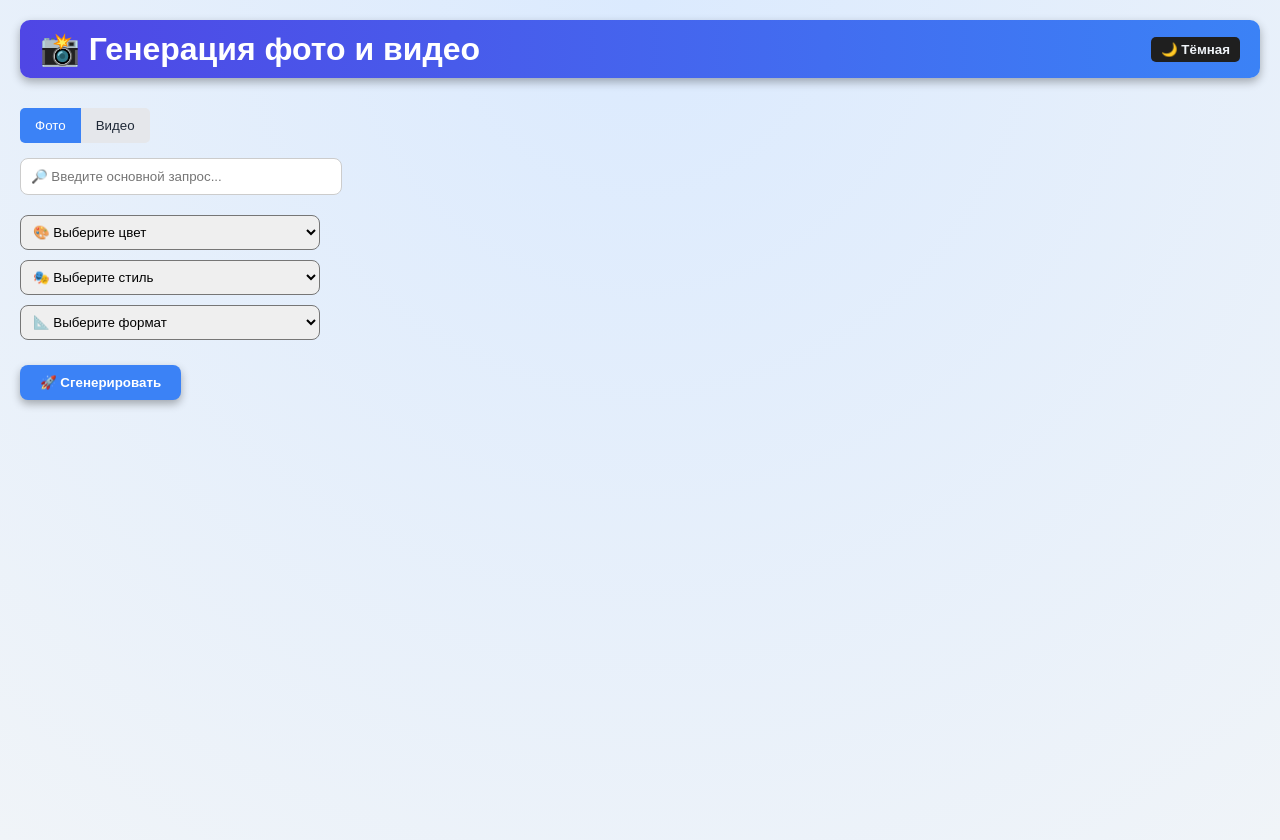
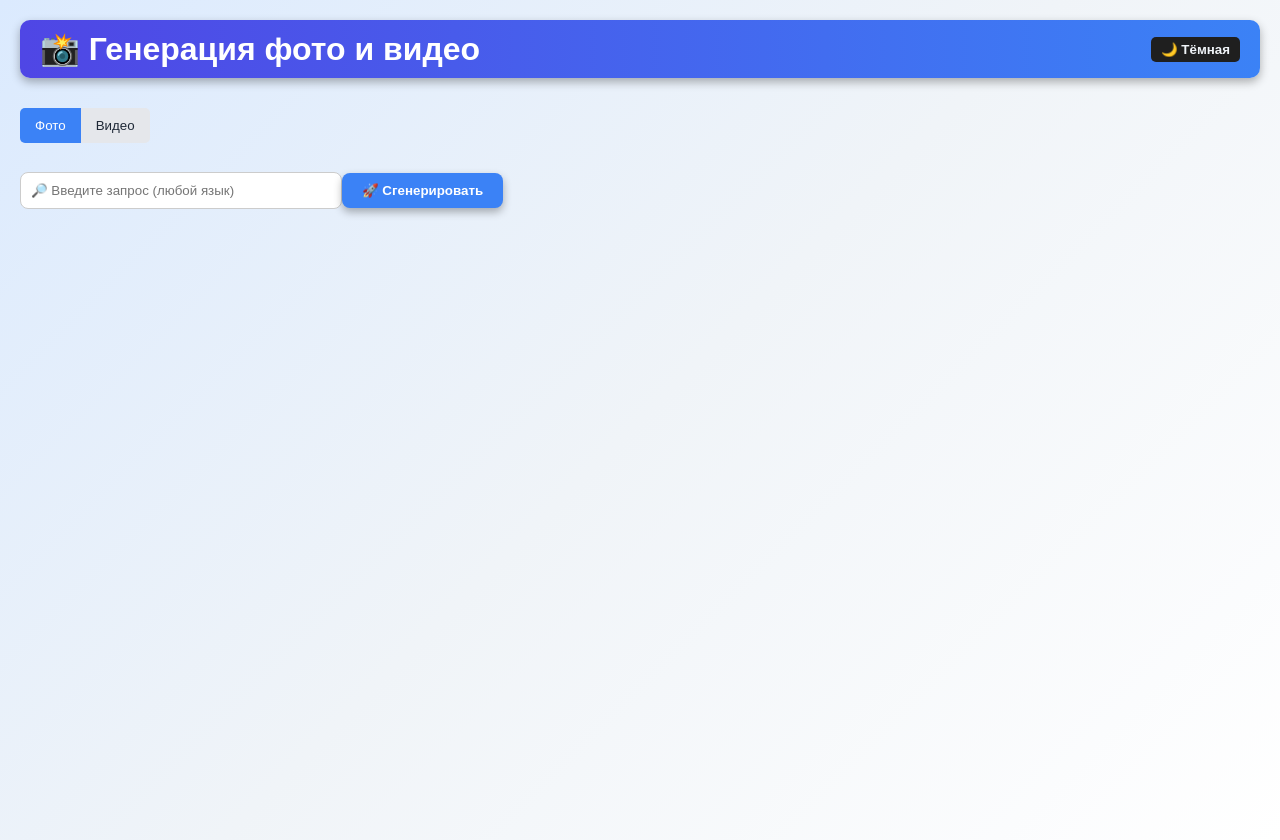
Before and after one commit to veron1kas/photo-video-generator, a React (Vite) app: page / in a window 1280 px wide. Built offline with nearby package versions, Linux system fonts and the light colour scheme.

Commit message:
fix: build script for vercel

```diff
--- a/src/App.jsx
+++ b/src/App.jsx
@@ -13,17 +13,42 @@ function App() {
   const [darkMode, setDarkMode] = useState(false);
   const [loading, setLoading] = useState(false);
 
+  // ✅ Перевод текста на английский
+  const translateText = async (text) => {
+    try {
+      const res = await fetch("https://libretranslate.de/translate", {
+        method: "POST",
+        body: JSON.stringify({
+          q: text,
+          source: "auto",
+          target: "en",
+          format: "text",
+        }),
+        headers: { "Content-Type": "application/json" },
+      });
+      const data = await res.json();
+      return data.translatedText;
+    } catch (error) {
+      console.error("Ошибка перевода:", error);
+      return text; // если перевод не сработал, отправляем оригинал
+    }
+  };
+
   const handleGenerate = async () => {
     if (!query) return;
     setLoading(true);
     setResult(null);
 
-    let refinedQuery = query;
+    // 🔥 Переводим запрос
+    let refinedQuery = await translateText(query);
+
     if (tab === "photo") {
       if (color) refinedQuery += ` ${color}`;
       if (style) refinedQuery += ` ${style}`;
       if (format) refinedQuery += ` ${format}`;
-      const res = await fetch(`https://api.unsplash.com/photos/random?query=${refinedQuery}&client_id=8cpeaCQVAas_R9dj2jFSjvr4mNdUkLBScIAgD42MA40`);
+      const res = await fetch(
+        `https://api.unsplash.com/photos/random?query=${refinedQuery}&client_id=8cpeaCQVAas_R9dj2jFSjvr4mNdUkLBScIAgD42MA40`
+      );
       const data = await res.json();
       setResult(
         <img
@@ -41,18 +66,27 @@ function App() {
       if (tone) refinedQuery += ` ${tone}`;
       if (videoType) refinedQuery += ` ${videoType}`;
       const randomPage = Math.floor(Math.random() * 5) + 1;
-      const res = await fetch(`https://api.pexels.com/videos/search?query=${refinedQuery}&per_page=15&page=${randomPage}`, {
-        headers: { Authorization: "EEIgUvHI3PaFPjWgujahHCfbhYDg0L1PRJA3P0Owf9DfOHDTSvBlLds0" }
-      });
+      const res = await fetch(
+        `https://api.pexels.com/videos/search?query=${refinedQuery}&per_page=15&page=${randomPage}`,
+        {
+          headers: {
+            Authorization: "EEIgUvHI3PaFPjWgujahHCfbhYDg0L1PRJA3P0Owf9DfOHDTSvBlLds0",
+          },
+        }
+      );
       const data = await res.json();
 
       let filteredVideos = data.videos;
       if (duration === "short") {
-        filteredVideos = filteredVideos.filter(v => v.duration >= 1 && v.duration <= 10);
+        filteredVideos = filteredVideos.filter(
+          (v) => v.duration >= 1 && v.duration <= 10
+        );
       } else if (duration === "medium") {
-        filteredVideos = filteredVideos.filter(v => v.duration >= 11 && v.duration <= 19);
+        filteredVideos = filteredVideos.filter(
+          (v) => v.duration >= 11 && v.duration <= 19
+        );
       } else if (duration === "long") {
-        filteredVideos = filteredVideos.filter(v => v.duration >= 20);
+        filteredVideos = filteredVideos.filter((v) => v.duration >= 20);
       }
 
       if (filteredVideos.length > 0) {
@@ -73,7 +107,9 @@ function App() {
           </video>
         );
       } else {
-        setResult(<p style={{ color: "red" }}>⚠ Видео с такой длительностью не найдено.</p>);
+        setResult(
+          <p style={{ color: "red" }}>⚠ Видео с такой длительностью не найдено.</p>
+        );
       }
     }
     setLoading(false);
@@ -84,8 +120,11 @@ function App() {
       style={{
         fontFamily: "Arial, sans-serif",
         background: darkMode
-          ? "radial-gradient(circle at top, #1f1f1f, #000)"
-          : "radial-gradient(circle at top, #dbeafe, #f0f4f8)",
+          ? "linear-gradient(135deg, #000000, #1f1f1f, #2c2c2c)"
+          : "linear-gradient(135deg, #dbeafe, #f0f4f8, #ffffff)",
+        backgroundSize: "cover",
+        backgroundRepeat: "no-repeat",
+        backgroundAttachment: "fixed",
         color: darkMode ? "#f5f5f5" : "#1f1f1f",
         minHeight: "100vh",
         padding: "20px",
@@ -153,10 +192,10 @@ function App() {
         </button>
       </div>
 
-      {/* Основной запрос */}
+      {/* Поле ввода */}
       <input
         type="text"
-        placeholder="🔎 Введите основной запрос..."
+        placeholder="🔎 Введите запрос (любой язык)"
         value={query}
         onChange={(e) => setQuery(e.target.value)}
         style={{
@@ -171,120 +210,13 @@ function App() {
       {/* Dropdown меню */}
       {tab === "photo" && (
         <>
-          <select
-            value={color}
-            onChange={(e) => setColor(e.target.value)}
-            style={{
-              display: "block",
-              margin: "10px 0",
-              padding: "8px",
-              borderRadius: "8px",
-              width: "300px",
-            }}
-          >
-            <option value="">🎨 Выберите цвет</option>
-            <option value="red">Красный</option>
-            <option value="blue">Синий</option>
-            <option value="green">Зелёный</option>
-            <option value="black and white">Чёрно-белый</option>
-            <option value="yellow">Жёлтый</option>
-            <option value="purple">Фиолетовый</option>
-          </select>
-          <select
-            value={style}
-            onChange={(e) => setStyle(e.target.value)}
-            style={{
-              display: "block",
-              margin: "10px 0",
-              padding: "8px",
-              borderRadius: "8px",
-              width: "300px",
-            }}
-          >
-            <option value="">🎭 Выберите стиль</option>
-            <option value="realism">Реализм</option>
-            <option value="cartoon">Мультяшный</option>
-            <option value="watercolor">Акварель</option>
-            <option value="minimalist">Минимализм</option>
-            <option value="sketch">Скетч</option>
-            <option value="abstract">Абстракция</option>
-          </select>
-          <select
-            value={format}
-            onChange={(e) => setFormat(e.target.value)}
-            style={{
-              display: "block",
-              margin: "10px 0",
-              padding: "8px",
-              borderRadius: "8px",
-              width: "300px",
-            }}
-          >
-            <option value="">📐 Выберите формат</option>
-            <option value="square">Квадрат</option>
-            <option value="portrait">Портрет</option>
-            <option value="landscape">Пейзаж</option>
-            <option value="panorama">Панорама</option>
-          </select>
+          {/* dropdowns для фото */}
         </>
       )}
 
       {tab === "video" && (
         <>
-          <select
-            value={tone}
-            onChange={(e) => setTone(e.target.value)}
-            style={{
-              display: "block",
-              margin: "10px 0",
-              padding: "8px",
-              borderRadius: "8px",
-              width: "300px",
-            }}
-          >
-            <option value="">🎨 Выберите цветовую гамму</option>
-            <option value="warm">Тёплые</option>
-            <option value="cool">Холодные</option>
-            <option value="black and white">Чёрно-белые</option>
-            <option value="bright">Яркие</option>
-            <option value="pastel">Пастельные</option>
-          </select>
-          <select
-            value={videoType}
-            onChange={(e) => setVideoType(e.target.value)}
-            style={{
-              display: "block",
-              margin: "10px 0",
-              padding: "8px",
-              borderRadius: "8px",
-              width: "300px",
-            }}
-          >
-            <option value="">🎥 Выберите тип видео</option>
-            <option value="nature">Природа</option>
-            <option value="city">Город</option>
-            <option value="people">Люди</option>
-            <option value="abstract">Абстракция</option>
-            <option value="animals">Животные</option>
-            <option value="sports">Спорт</option>
-            <option value="technology">Технологии</option>
-          </select>
-          <select
-            value={duration}
-            onChange={(e) => setDuration(e.target.value)}
-            style={{
-              display: "block",
-              margin: "10px 0",
-              padding: "8px",
-              borderRadius: "8px",
-              width: "300px",
-            }}
-          >
-            <option value="">⏱ Выберите продолжительность</option>
-            <option value="short">Короткое (1–10 сек)</option>
-            <option value="medium">Среднее (11–19 сек)</option>
-            <option value="long">Длинное (20+ сек)</option>
-          </select>
+          {/* dropdowns для видео */}
         </>
       )}
 
@@ -320,7 +252,7 @@ function App() {
                 margin: "auto",
               }}
             />
-            <p style={{ marginTop: "10px" }}>⏳ Загрузка...</p>
+            <p style={{ marginTop: "10px" }}>⏳ Перевод и загрузка...</p>
           </div>
         ) : (
           result
```
